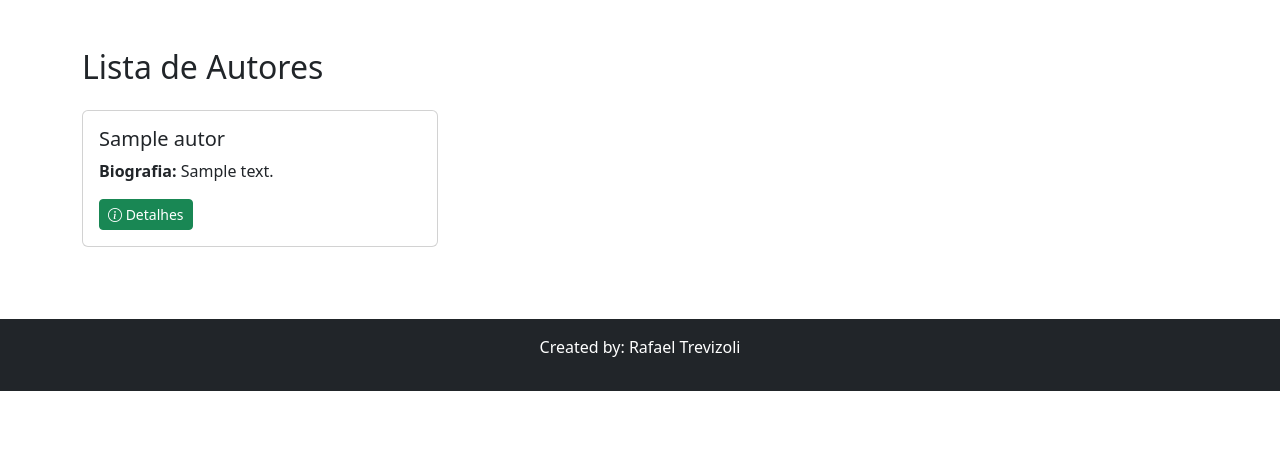
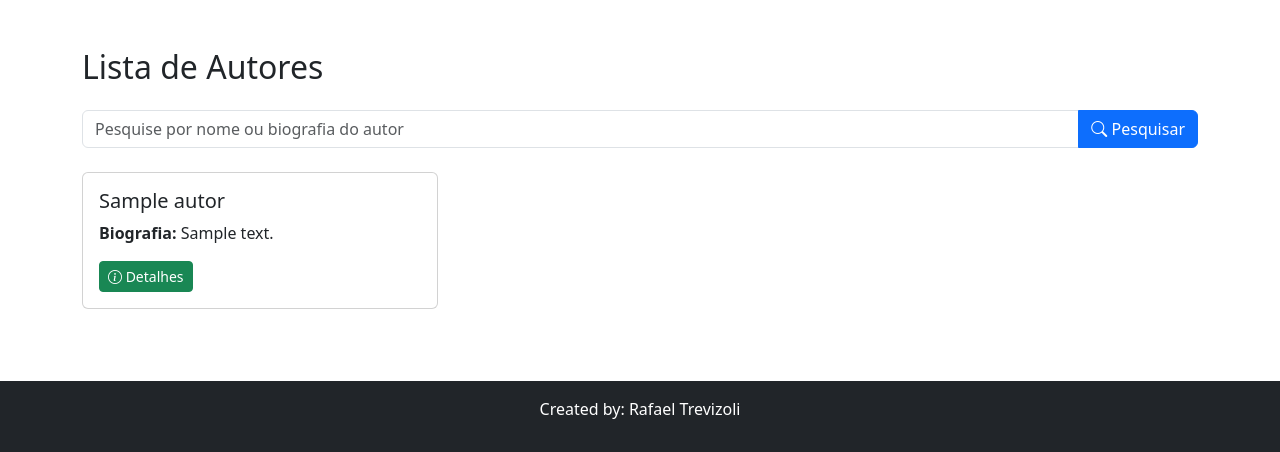
Before and after one commit to RafaelTrevizoli/biblioteca_trevizoli, a Django app: page /autores/ in a window 1280 px wide. Shown: the part 128-580 px from the top of the page. Run offline with Django 5.2, Linux system fonts and the light colour scheme; tables that the repository leaves empty hold one stand-in row (values such as "Sample post").

Commit message:
Atualizando busca e filtro dos livros e autores

```diff
--- a/biblioteca/settings.py
+++ b/biblioteca/settings.py
@@ -56,7 +56,7 @@ TEMPLATES = [
     {
         'BACKEND': 'django.template.backends.django.DjangoTemplates',
         'DIRS': [],
-        'APP_DIRS': True,
+        'APP_DIRS': True,  # Isso permite que o Django busque templates nas pastas "templates" dos apps
         'OPTIONS': {
             'context_processors': [
                 'django.template.context_processors.debug',
--- a/catalogo/templates/catalogo/autores/listar_autores.html
+++ b/catalogo/templates/catalogo/autores/listar_autores.html
@@ -12,13 +12,27 @@
 
     <div class="container mt-5">
         <h2 class="mb-4">Lista de Autores</h2>
+
+        <!-- Barra de Pesquisa -->
+        <form method="GET" action="{% url 'listar_autores' %}" class="mb-4">
+            <div class="input-group">
+                <input type="text" name="buscar" class="form-control" placeholder="Pesquise por nome ou biografia do autor" value="{{ request.GET.buscar }}">
+                <button class="btn btn-primary" type="submit">
+                    <i class="bi bi-search"></i> Pesquisar
+                </button>
+            </div>
+        </form>
+
         <div class="row">
+            {% if autores %}
                 {% for autor in autores %}
                     <div class="col-md-4 mb-4">
                         <div class="card">
                             <div class="card-body">
                                 <h5 class="card-title">{{ autor.nome }}</h5>
-                            <p class="card-text"><strong>Biografia:</strong> {{ autor.biografia|truncatechars:30 }}{% if autor.biografia|length > 30 %}...{% endif %}</p>
+                                <p class="card-text"><strong>Biografia:</strong>
+                                    {{ autor.biografia|truncatechars:30 }}{% if autor.biografia|length > 30 %}...{% endif %}
+                                </p>
                                 <div class="d-flex justify-content-between">
                                     <a href="{% url 'detalhes_autor' autor.pk %}" class="btn btn-sm btn-success">
                                         <i class="bi bi-info-circle"></i> Detalhes
@@ -28,6 +42,11 @@
                         </div>
                     </div>
                 {% endfor %}
+            {% else %}
+                <div class="col-12">
+                    <p class="text-center">Nenhum autor encontrado para sua pesquisa.</p>
+                </div>
+            {% endif %}
         </div>
     </div>
 
--- a/catalogo/templates/catalogo/livros/editar_livro.html
+++ b/catalogo/templates/catalogo/livros/editar_livro.html
@@ -77,14 +77,14 @@
 
         <div class="form-floating mb-3">
             <select class="form-select" id="floatingTag" name="tags">
-                <option value="">Selecione a Tag</option>
                 {% for tag in form.tags.field.queryset %}
                     <option value="{{ tag.id }}"
-                            {% if tag.id|stringformat:"s" == form.tags.value|stringformat:"s" %}selected{% endif %}>{{ tag.nome }}</option>
+                            {% if tag.id in form.tags.value %}selected{% endif %}>{{ tag.nome }}</option>
                 {% endfor %}
             </select>
             <label for="floatingTag">Tag</label>
         </div>
+
 
         <button type="submit" class="btn btn-success mt-3">Salvar</button>
         <a href="{% url 'listar_livros_crud' %}" class="btn btn-secondary mt-3">Voltar</a>
--- a/catalogo/views.py
+++ b/catalogo/views.py
@@ -1,12 +1,24 @@
 # views.py
 from django.shortcuts import render, get_object_or_404, redirect
+from django.db.models import Q
 from .models import Livro, Autor, Editora, Genero, Tag
 from .forms import LivroForm, AutorForm, EditoraForm, GeneroForm, TagForm
 
 
 # --- Livros --- #
 def listar_livros(request):
-    livros = Livro.objects.all()
+    query = request.GET.get('buscar')
+    if query:
+        livros = Livro.objects.filter(
+            Q(titulo__icontains=query) |
+            Q(autor__nome__icontains=query) |
+            Q(editora__nome__icontains=query) |
+            Q(genero__nome__icontains=query) |
+            Q(tags__nome__icontains=query)
+        ).distinct()
+    else:
+        livros = Livro.objects.all()
+
     return render(request, 'catalogo/livros/listar_livros.html', {'livros': livros})
 
 
@@ -54,7 +66,15 @@ def detalhes_livro(request, pk):
 
 # --- Autores --- #
 def listar_autores(request):
-    autores = Autor.objects.all()
+    query = request.GET.get('buscar')
+    if query:
+        autores = Autor.objects.filter(
+            Q(nome__icontains=query) |
+            Q(biografia__icontains=query)
+        ).distinct()
+    else:
+        autores = Autor.objects.all()
+
     return render(request, 'catalogo/autores/listar_autores.html', {'autores': autores})
 
 
```
Also changed, not shown: catalogo/templates/catalogo/livros/listar_livros.html (+20 -1 lines), catalogo/templates/catalogo/generos/criar_genero.html (line endings or trailing spaces), catalogo/templates/catalogo/generos/detalhes_genero.html (line endings or trailing spaces), catalogo/templates/catalogo/livros/listar_livros_crud.html (line endings or trailing spaces). Lines whose indentation alone changed are shown as unchanged.
